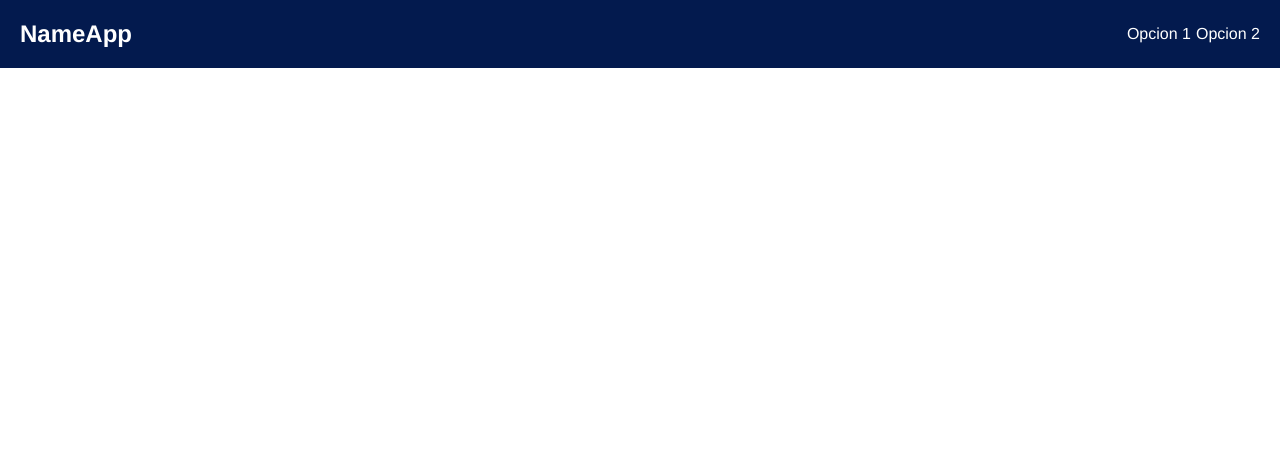
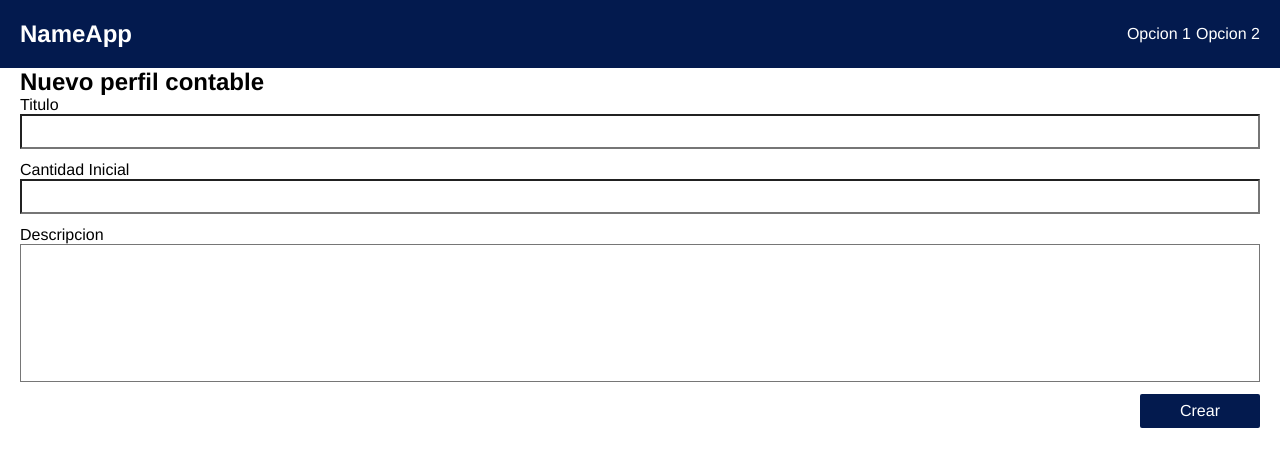
Before and after one commit to car2854/gestion-de-gastos, an Angular app: page /dashboard/new-accounting in a window 1280 px wide. Before the commit this address led to /. Shown: the top 466 px of the page. Built offline with nearby package versions, Linux system fonts and the light colour scheme.

Commit message:
style, create

```diff
--- a/src/app/app.module.ts
+++ b/src/app/app.module.ts
@@ -5,12 +5,14 @@ import { AppRoutingModule } from './app-routing.module';
 import { AppComponent } from './app.component';
 import { AccountingListComponent } from './pages/accounting-list/accounting-list.component';
 import { AccountingComponent } from './pages/accounting/accounting.component';
+import { NewAccountingComponent } from './pages/new-accounting/new-accounting.component';
 
 @NgModule({
   declarations: [
     AppComponent,
     AccountingListComponent,
-    AccountingComponent
+    AccountingComponent,
+    NewAccountingComponent,
   ],
   imports: [
     BrowserModule,
--- a/src/app/pages/accounting-list/accounting-list.component.html
+++ b/src/app/pages/accounting-list/accounting-list.component.html
@@ -58,5 +58,5 @@
 </div>
 
 <div class="buttons">
-  <div class="button"><p>Agregar</p></div>
+  <div class="button" routerLink="/dashboard/new-accounting"><p>Agregar</p></div>
 </div>
--- /dev/null
+++ b/src/app/pages/new-accounting/new-accounting.component.html
@@ -0,0 +1,24 @@
+<h1>Nuevo perfil contable</h1>
+
+<form action="">
+
+  <div class="form-group">
+    <label for="">Titulo</label>
+    <input type="text">
+  </div>
+
+  <div class="form-group">
+    <label for="">Cantidad Inicial</label>
+    <input type="number">
+  </div>
+
+  <div class="form-group">
+    <label for="">Descripcion</label>
+    <textarea class="h-120"></textarea>
+  </div>
+
+  <div class="buttons">
+    <div class="button"><p>Crear</p></div>
+  </div>
+
+</form>
--- a/src/styles/styles.scss
+++ b/src/styles/styles.scss
@@ -32,6 +32,7 @@ form{
 
   input, textarea{
     padding: 8px;
+    resize: none;
   }
 
 
@@ -62,6 +63,10 @@ form{
     }
   }
 
+  .button:active::before{
+    background-color: red;
+  }
+
   .button::before{
     z-index: 0;
     content: '';
@@ -79,3 +84,9 @@ form{
     left: 0px;
   }
 }
+
+// size
+
+.h-120{
+  height: 120px;
+}
```
Also changed, not shown: src/app/app-routing.module.ts (+6 -1 lines), src/app/pages/new-accounting/new-accounting.component.ts (added, +10 -0 lines), src/app/pages/new-accounting/new-accounting.component.scss (added), 1 other file (tests, documents, lock files or other folders).
